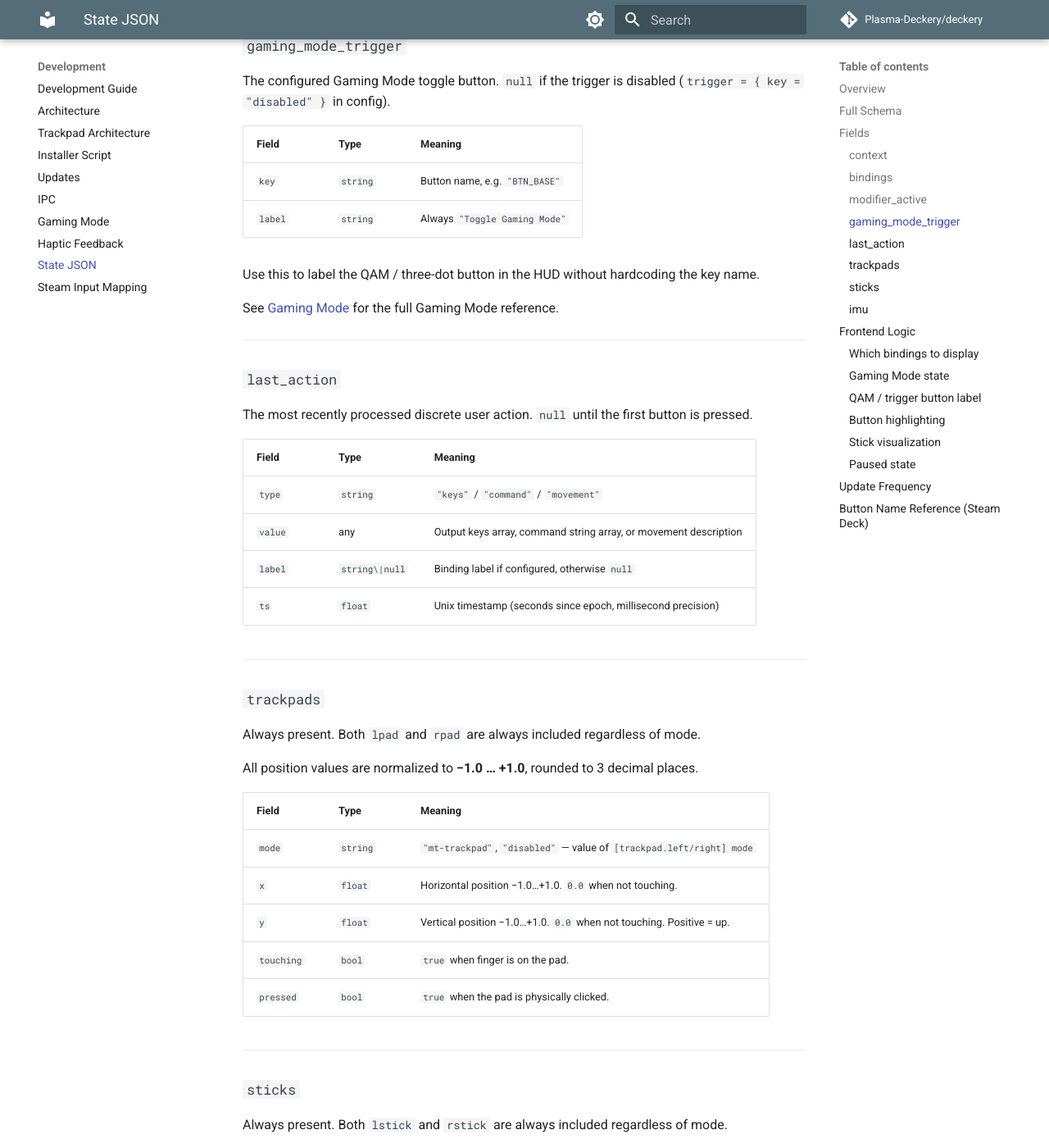
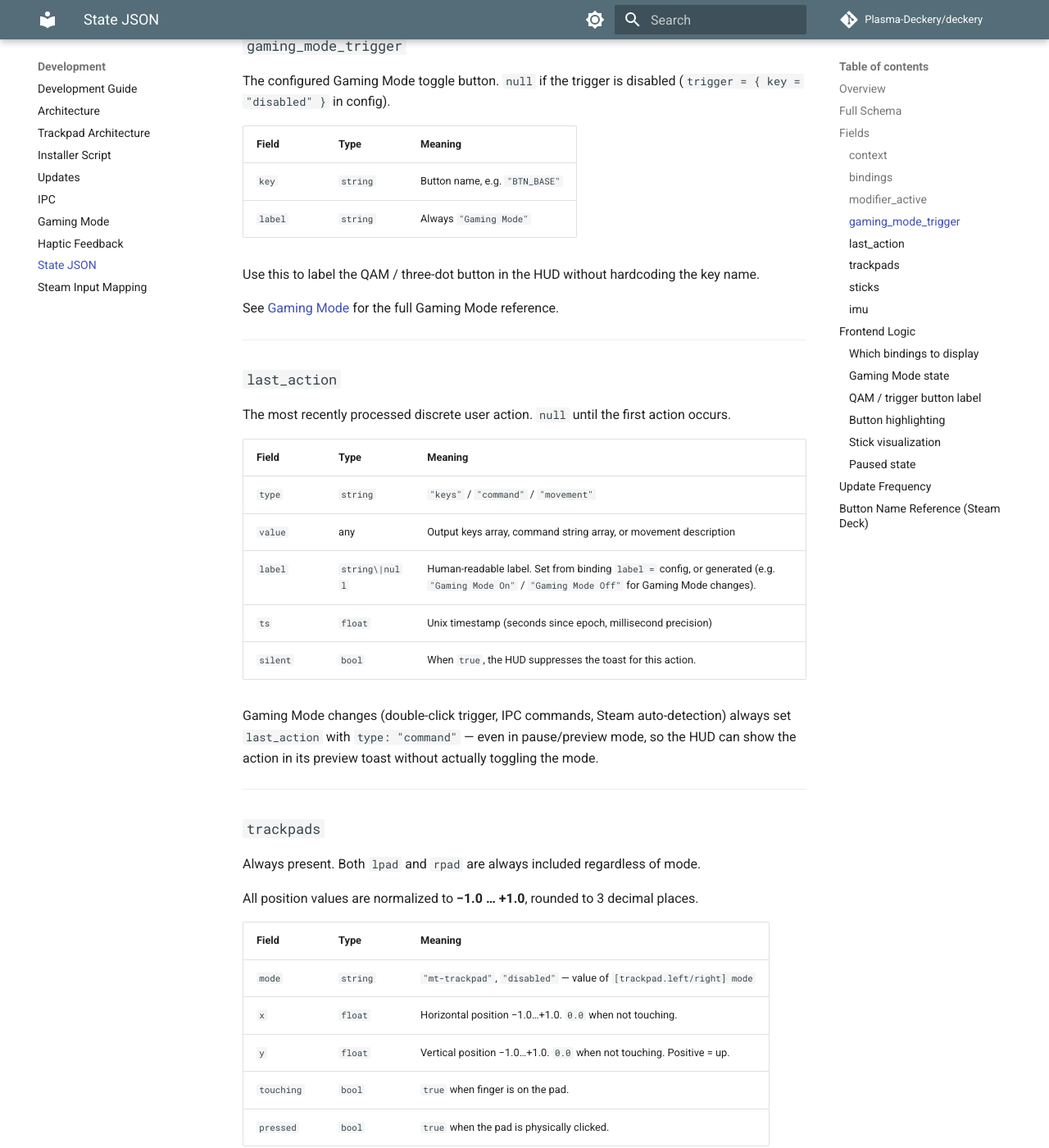
Before and after one commit to Plasma-Deckery/deckery, an MkDocs documentation site: the page built from docs/reference/state-json.md, in a window 1280 px wide and 1400 px high, scrolled down 4397 px. Shown: the whole window at 82% size. Built offline with MkDocs 1.6.1 and Material for MkDocs 9.7.7, drawn with Linux system fonts in a browser that asks for light colours; comment, search, counter and statistics services are not loaded.

```diff
--- a/docs/reference/state-json.md
+++ b/docs/reference/state-json.md
@@ -184,7 +184,7 @@
 | Field | Type | Meaning |
 |---|---|---|
 | `key` | `string` | Button name, e.g. `"BTN_BASE"` |
-| `label` | `string` | Always `"Toggle Gaming Mode"` |
+| `label` | `string` | Always `"Gaming Mode"` |
 
 Use this to label the QAM / three-dot button in the HUD without hardcoding the key name.
 
@@ -194,14 +194,17 @@
 
 ### `last_action`
 
-The most recently processed discrete user action. `null` until the first button is pressed.
+The most recently processed discrete user action. `null` until the first action occurs.
 
 | Field | Type | Meaning |
 |---|---|---|
 | `type` | `string` | `"keys"` / `"command"` / `"movement"` |
 | `value` | any | Output keys array, command string array, or movement description |
-| `label` | `string\|null` | Binding label if configured, otherwise `null` |
+| `label` | `string\|null` | Human-readable label. Set from binding `label =` config, or generated (e.g. `"Gaming Mode On"` / `"Gaming Mode Off"` for Gaming Mode changes). |
 | `ts` | `float` | Unix timestamp (seconds since epoch, millisecond precision) |
+| `silent` | `bool` | When `true`, the HUD suppresses the toast for this action. |
+
+Gaming Mode changes (double-click trigger, IPC commands, Steam auto-detection) always set `last_action` with `type: "command"` — even in pause/preview mode, so the HUD can show the action in its preview toast without actually toggling the mode.
 
 ---
 
```
Also changed, not shown: docs/reference/gaming-mode.md (+1 -1 lines), 4 other files.
